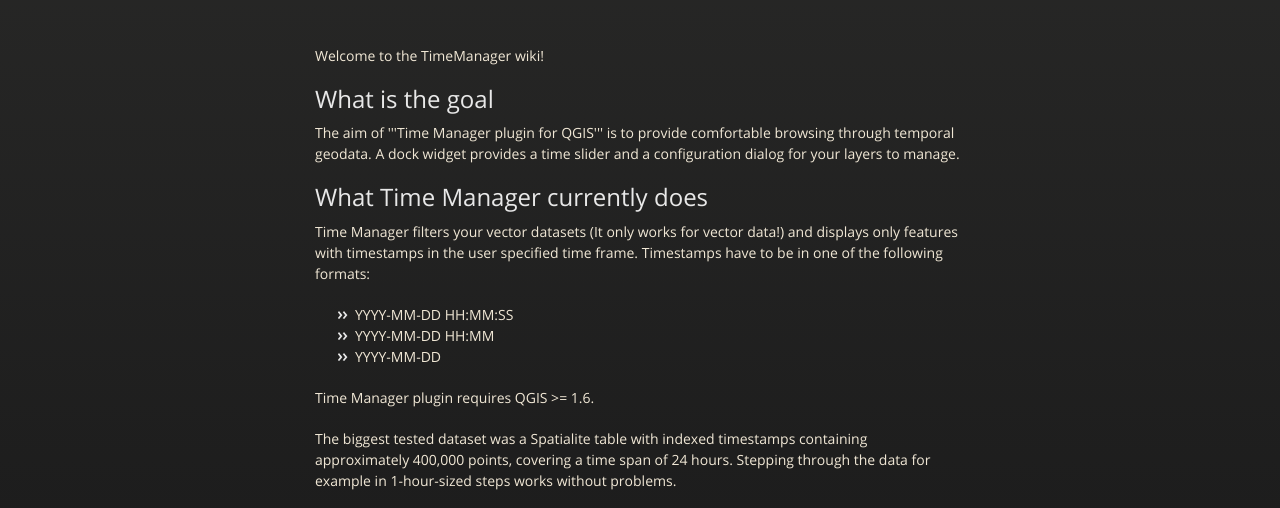
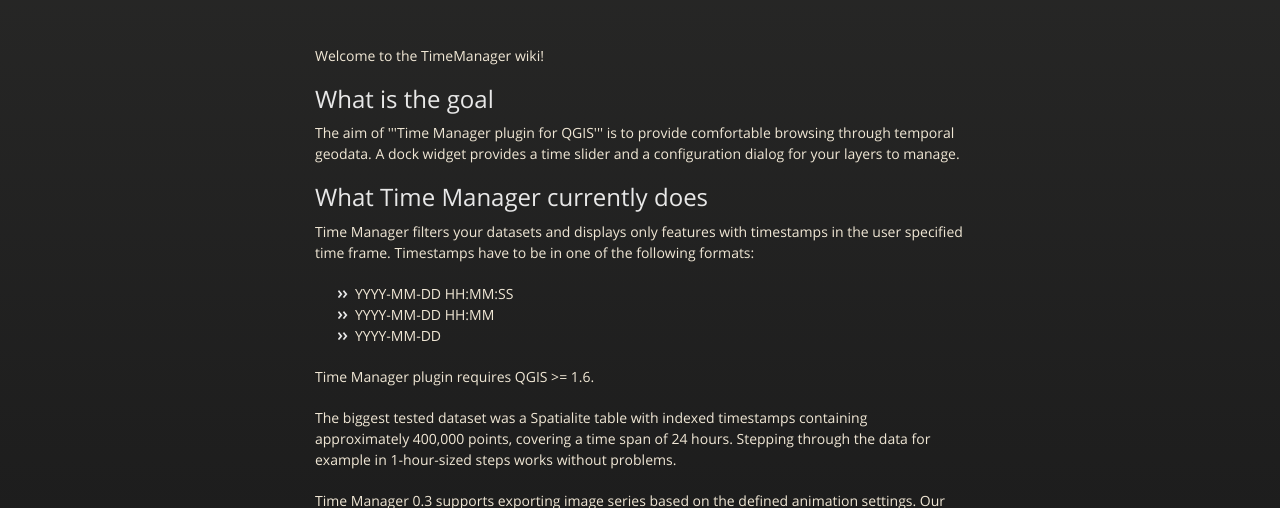
Before and after one commit to anitagraser/TimeManager, a plain HTML site: page index.html in a window 1280 px wide. Shown: the part 226-734 px from the top of the page. Drawn offline with nearby package versions, Linux system fonts and the light colour scheme.

Commit message:
Update index.html

```diff
--- a/index.html
+++ b/index.html
@@ -47,7 +47,7 @@
 
 <h2>What Time Manager currently does</h2>
 
-<p>Time Manager filters your vector datasets (It only works for vector data!) and displays only features with timestamps in the user specified time frame. Timestamps have to be in one of the following formats:</p>
+<p>Time Manager filters your datasets and displays only features with timestamps in the user specified time frame. Timestamps have to be in one of the following formats:</p>
 
 <ul>
 <li>YYYY-MM-DD HH:MM:SS</li>
```
